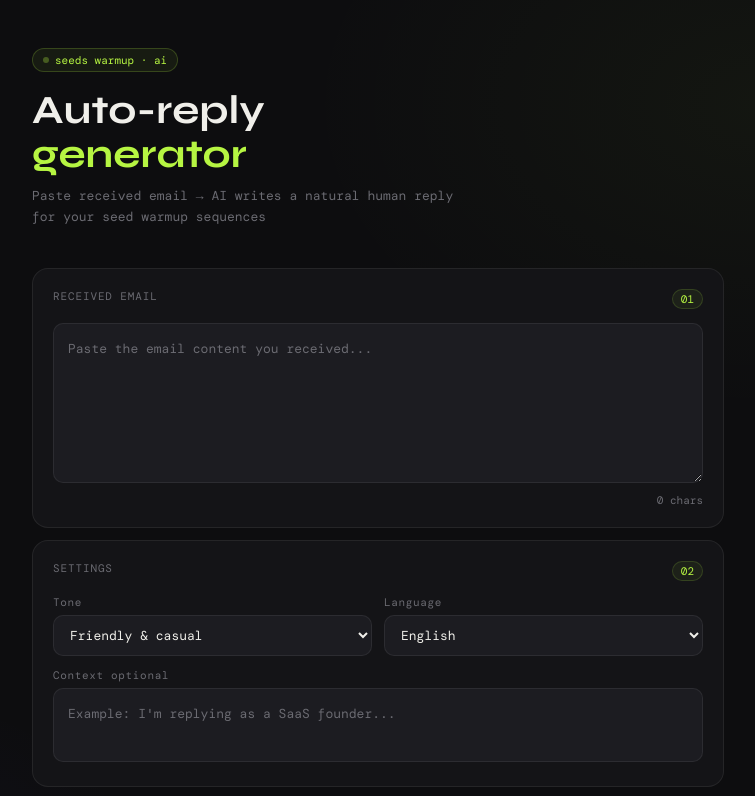
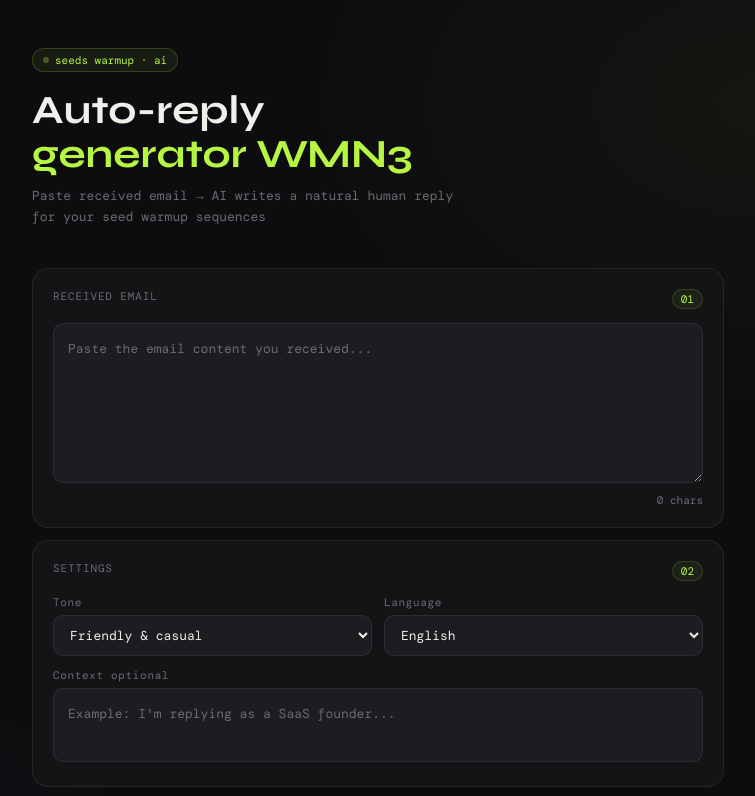
Before and after one commit to rdavisesther/GenertReplyAIGMAIL, a website: page index.html in a window 1280 px wide. Shown: the top 796 px of the page, without its empty margins (262-1017 px from the left). Drawn offline with nearby package versions, Linux system fonts and the light colour scheme; a web font is replaced by a local one.

Commit message:
Update index.html

```diff
--- a/index.html
+++ b/index.html
@@ -401,7 +401,7 @@ select option {
 
   <div class="header">
     <div class="header-tag">seeds warmup · ai</div>
-    <h1>Auto-reply<br><span>generator</span></h1>
+    <h1>Auto-reply<br><span>generator WMN3</span></h1>
     <p class="subtitle">
       Paste received email → AI writes a natural human reply<br>
       for your seed warmup sequences
```
